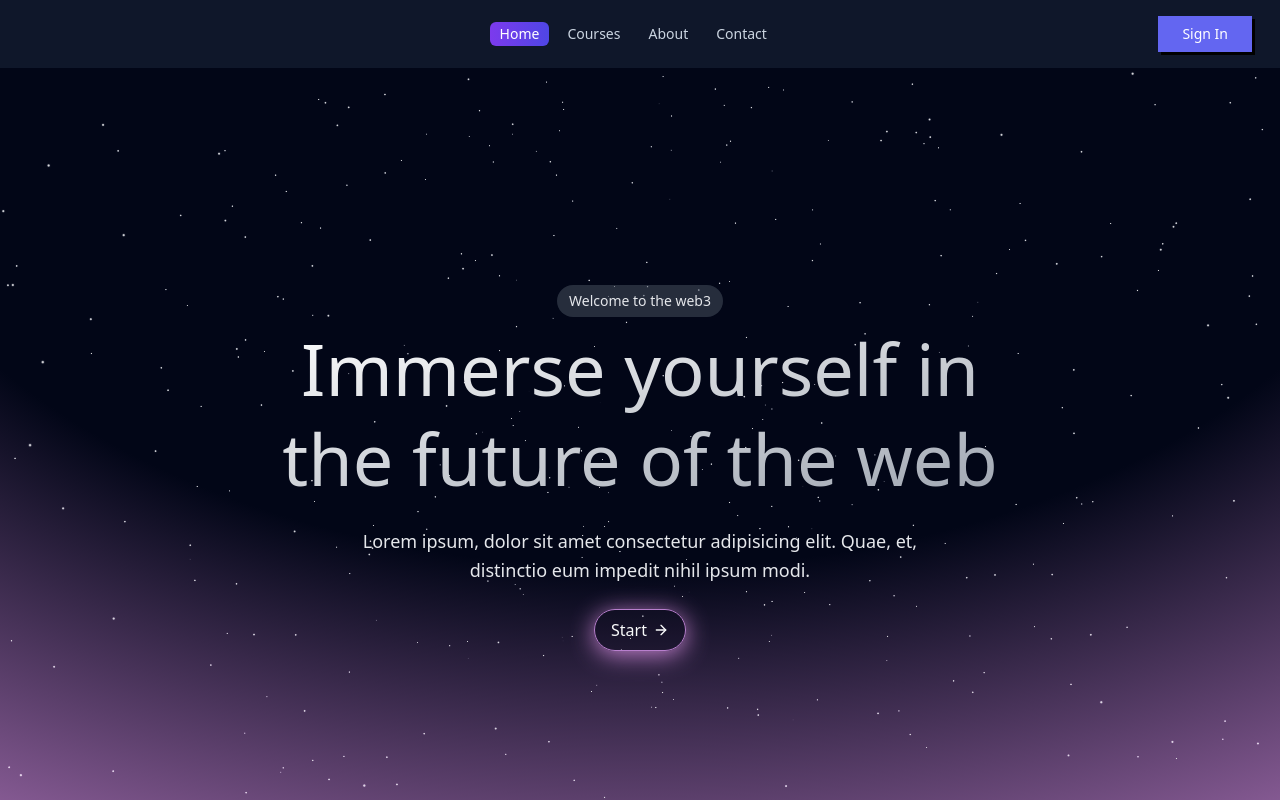
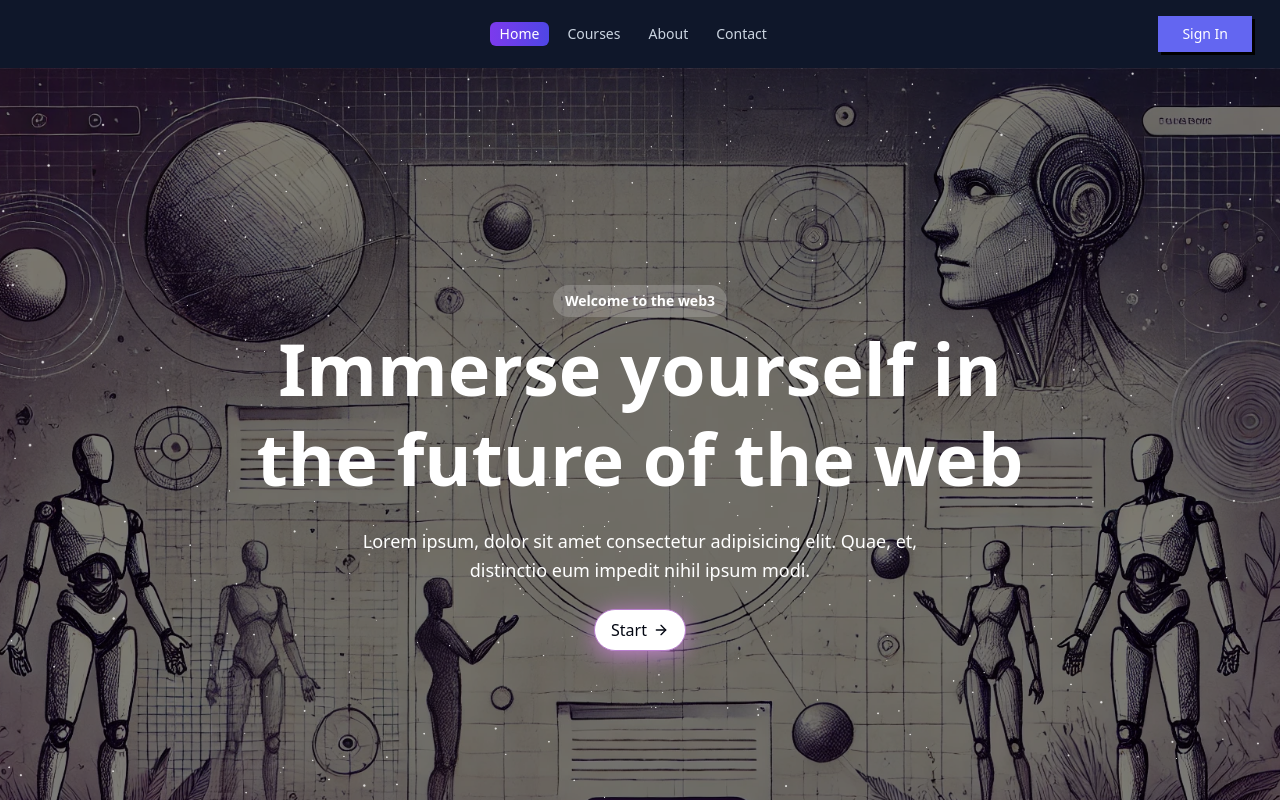
Before and after one commit to JaafarCh01/Immersive-Front-end, a React (Vite) app in the folder immersivef/: page / in a window 1280 px wide. Shown: the top 800 px of the page. Built offline with nearby package versions, Linux system fonts and the light colour scheme.

Commit message:
changed hero background

```diff
--- a/immersivef/src/components/Hero.jsx
+++ b/immersivef/src/components/Hero.jsx
@@ -30,15 +30,21 @@ export const Hero = () => {
   return (
     <motion.section
       style={{
-        backgroundImage,
+        backgroundImage: "url('/52de70dc-e00c-4e73-b86b-f26f56908840.webp')",
+        backgroundSize: 'cover',
+        backgroundPosition: 'center',
+        backgroundRepeat: 'no-repeat',
       }}
-      className="relative grid min-h-screen place-content-center overflow-hidden bg-gray-950 px-4 py-24 text-gray-200"
+      className="relative grid min-h-screen place-content-center overflow-hidden px-4 py-24 text-white"
     >
+      {/* Semi-transparent overlay */}
+      <div className="absolute inset-0 bg-black opacity-50"></div>
+
       <div className="relative z-10 flex flex-col items-center">
-        <span className="mb-1.5 inline-block rounded-full bg-gray-600/50 px-3 py-1.5 text-sm">
+        <span className="mb-1.5 inline-block rounded-full bg-gray-100/20 px-3 py-1.5 text-sm font-semibold">
           Welcome to the web3
         </span>
-        <h1 className="max-w-3xl bg-gradient-to-br from-white to-gray-400 bg-clip-text text-center text-3xl font-medium leading-tight text-transparent sm:text-5xl sm:leading-tight md:text-7xl md:leading-tight">
+        <h1 className="max-w-3xl text-center text-3xl font-bold leading-tight sm:text-5xl sm:leading-tight md:text-7xl md:leading-tight">
             Immerse yourself in the future of the web
         </h1>
         <p className="my-6 max-w-xl text-center text-base leading-relaxed md:text-lg md:leading-relaxed">
@@ -56,7 +62,7 @@ export const Hero = () => {
           whileTap={{
             scale: 0.985,
           }}
-          className="group relative flex w-fit items-center gap-1.5 rounded-full bg-gray-950/10 px-4 py-2 text-gray-50 transition-colors hover:bg-gray-950/50"
+          className="group relative flex w-fit items-center gap-1.5 rounded-full bg-white text-gray-950 px-4 py-2 transition-colors hover:bg-gray-200"
         >
           Start
           <FiArrowRight className="transition-transform group-hover:-rotate-45 group-active:-rotate-12" />
```
Also changed, not shown: immersivef/public/52de70dc-e00c-4e73-b86b-f26f56908840.webp (added).
